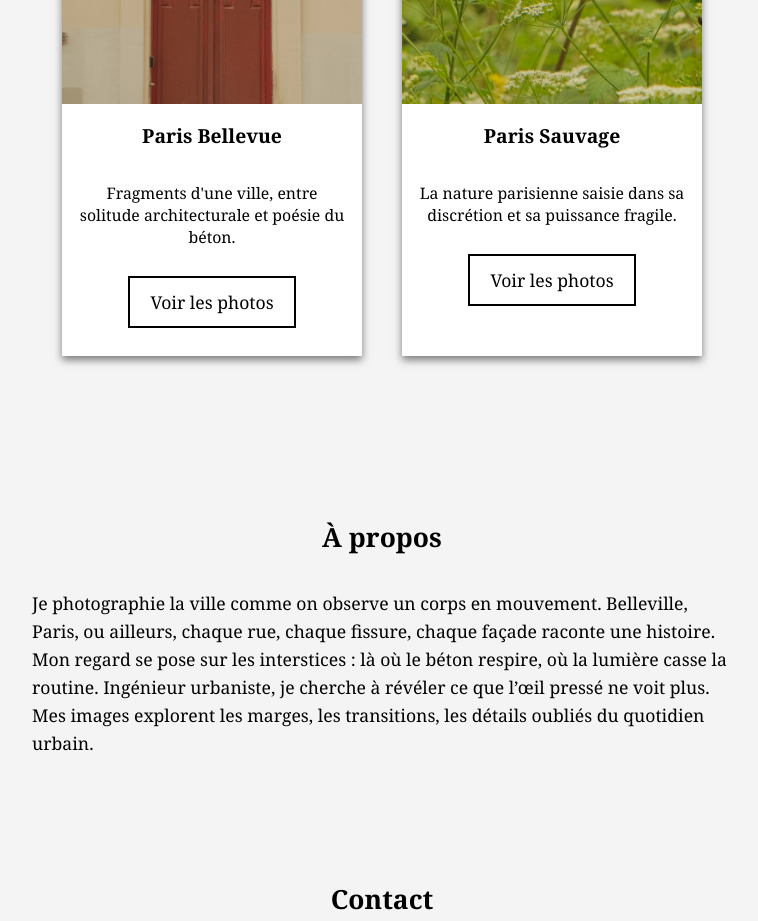
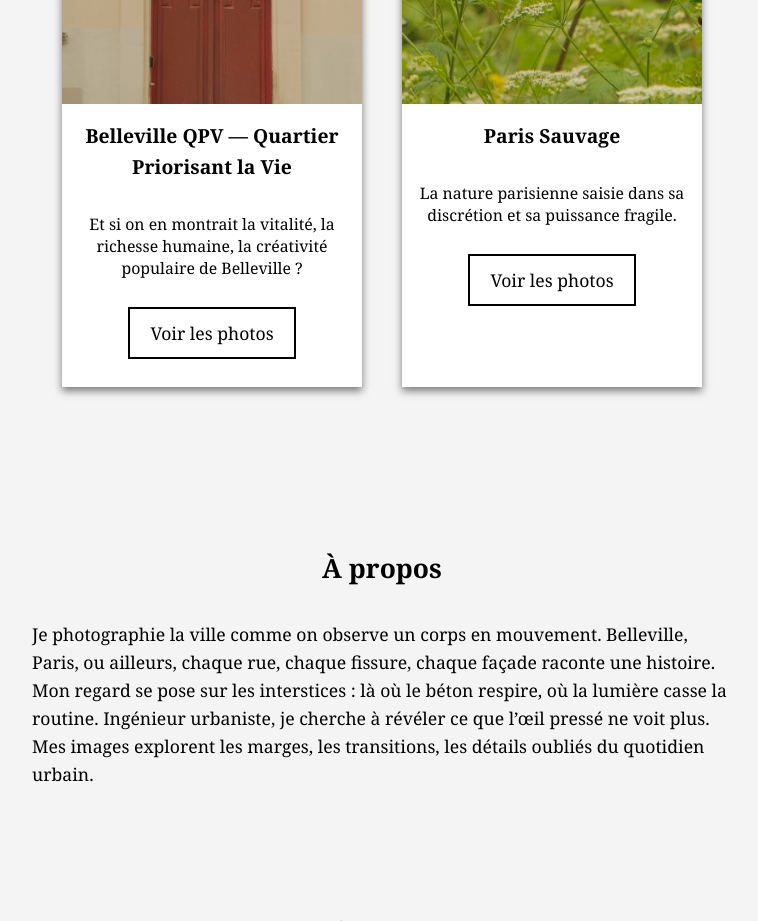
Before and after one commit to gael-mgn/Gael-Photographie, a plain HTML site: page index.html in a window 1280 px wide. Shown: the part 1280-2201 px from the top of the page, without its empty margins (258-1016 px from the left). Drawn offline with Linux system fonts and the light colour scheme.

Commit message:
Add files via upload

```diff
--- a/index.html
+++ b/index.html
@@ -53,11 +53,11 @@
   <section class="series">
   <div class="series-item">
     <img src="images/urbain.webp" alt="Photographie illustrant la série Paris Belleville, par Gaël Maignan" />
-    <h2>Paris Bellevue</h2>
-    <p>Fragments d'une ville, entre solitude architecturale et poésie du béton.</p>
+    <h2>Belleville QPV — Quartier Priorisant la Vie</h2>
+    <p>Et si on en montrait la vitalité, la richesse humaine, la créativité populaire de Belleville ?</p>
 
     <div class="cta">
-    <a href="series/paris bellevue/serie.html">Voir les photos</a>
+    <a href="series/belleville QPV/belleville QPV.html">Voir les photos</a>
   </div>
   </div>
   <div class="series-item">
```
